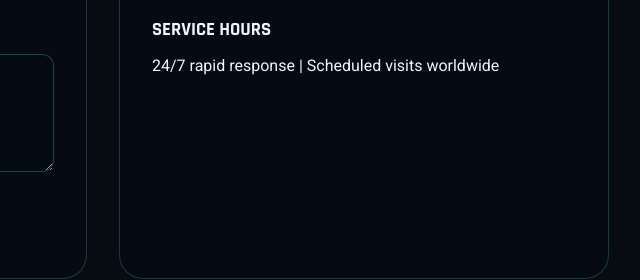
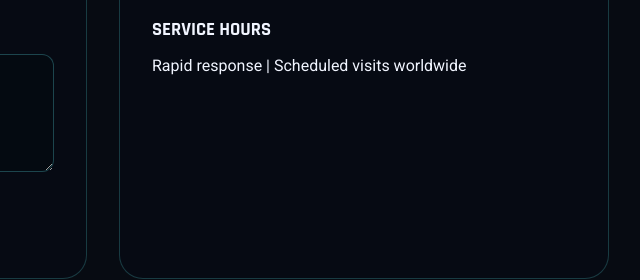
Before and after one commit to Bakal47/new, a plain HTML site: page public/index.html in a window 1280 px wide. Shown: the part 6114-6394 px from the top of the page, 537-1177 px from the left. Drawn offline with Linux system fonts and the light colour scheme.

Commit message:
Update index.html

```diff
--- a/public/index.html
+++ b/public/index.html
@@ -219,7 +219,7 @@
                     </div>
                     <div class="info-block">
                         <h3>Service Hours</h3>
-                        <p>24/7 rapid response | Scheduled visits worldwide</p>
+                        <p>Rapid response | Scheduled visits worldwide</p>
                     </div>
                 </div>
             </div>
```
